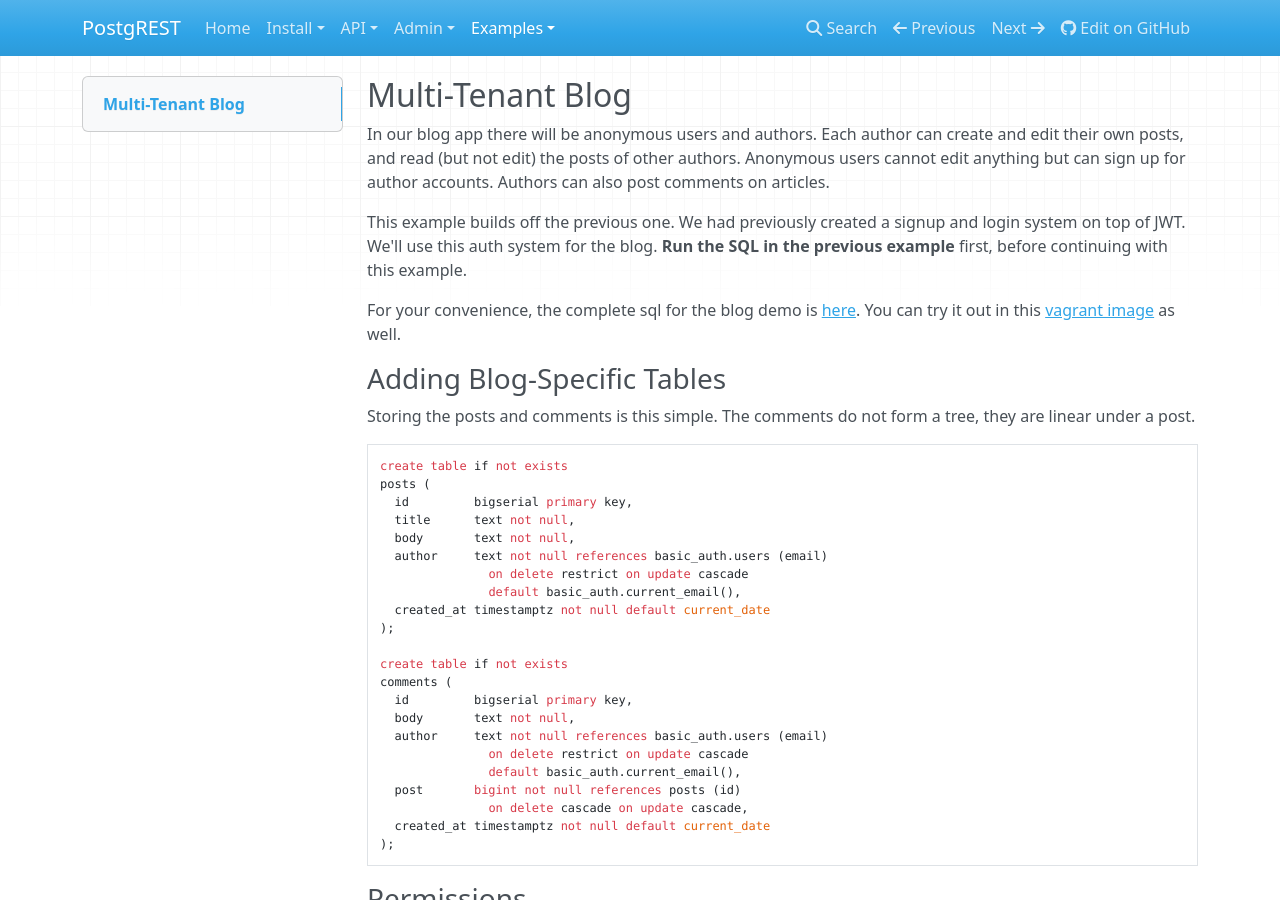
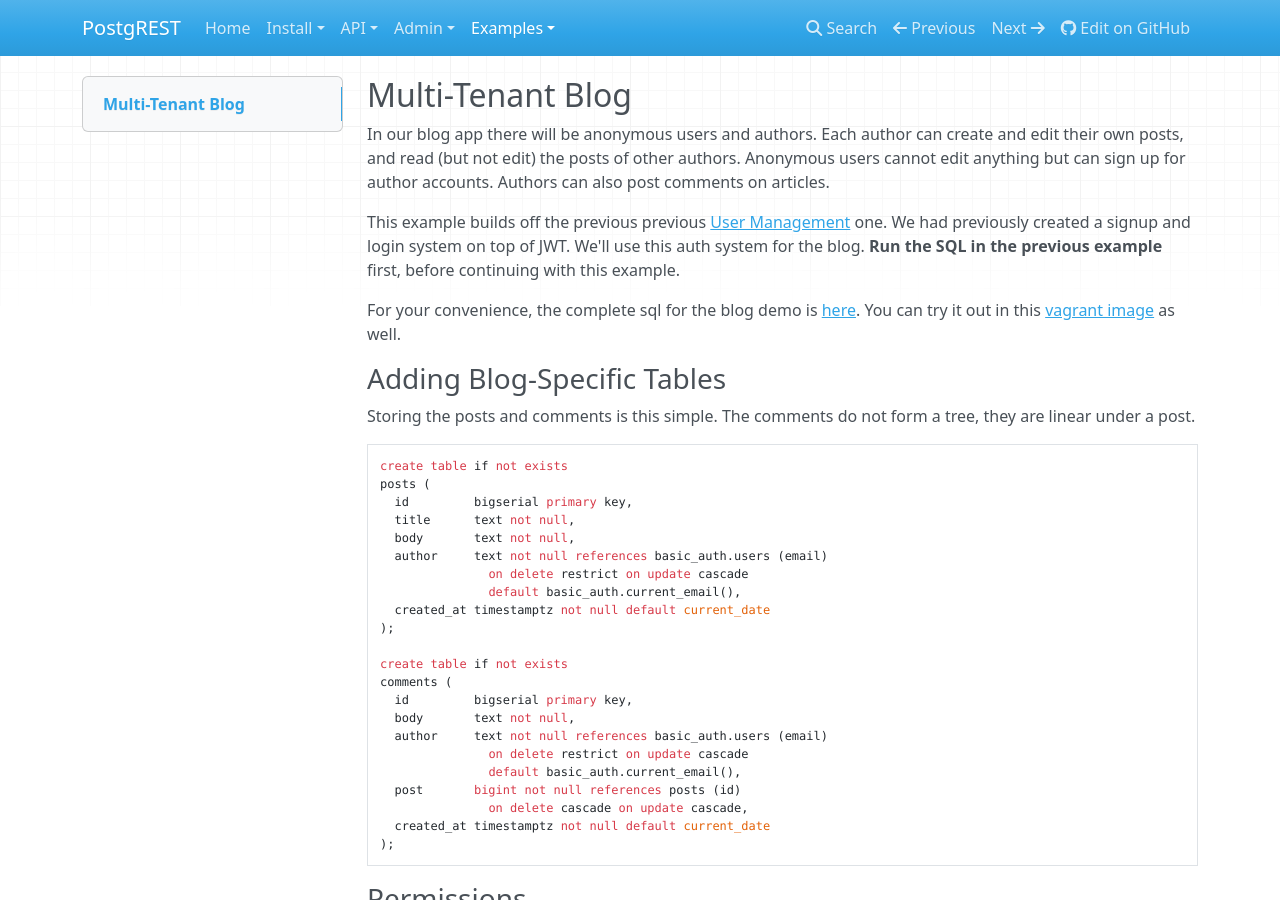
Before and after one commit to PostgREST/postgrest, an MkDocs documentation site: the page built from docs/examples/blog.md, in a window 1280 px wide and 900 px high. Built offline with MkDocs 1.6.1, drawn with Linux system fonts in a browser that asks for light colours; nearby versions of some CDN libraries; old or Windows-style settings are respelled for this version of MkDocs.

Commit message:
Reorganized examples in docs menu

```diff
--- a/docs/examples/blog.md
+++ b/docs/examples/blog.md
@@ -6,10 +6,10 @@
 but can sign up for author accounts. Authors can also post comments
 on articles.
 
-This example builds off the previous one. We had previously created
-a signup and login system on top of JWT. We'll use this auth system
-for the blog. **Run the SQL in the previous example** first, before
-continuing with this example.
+This example builds off the previous previous [User Management](users/)
+one. We had previously created a signup and login system on top of
+JWT. We'll use this auth system for the blog. **Run the SQL in the
+previous example** first, before continuing with this example.
 
 For your convenience, the complete sql for the blog demo is
 [here](https://github.com/begriffs/postgrest/blob/master/schema-templates/blog.sql).
--- a/mkdocs.yml
+++ b/mkdocs.yml
@@ -23,6 +23,6 @@
 - Examples:
   - Getting Started: examples/start.md
   - User Management: examples/users.md
+  - Multi-Tenant Blog: examples/blog.md
   - External Authentication: examples/external_auth.md
-  - Multi-Tenant Blog: examples/blog.md
   - Python Client:  examples/python-requests-jwt.md
```
